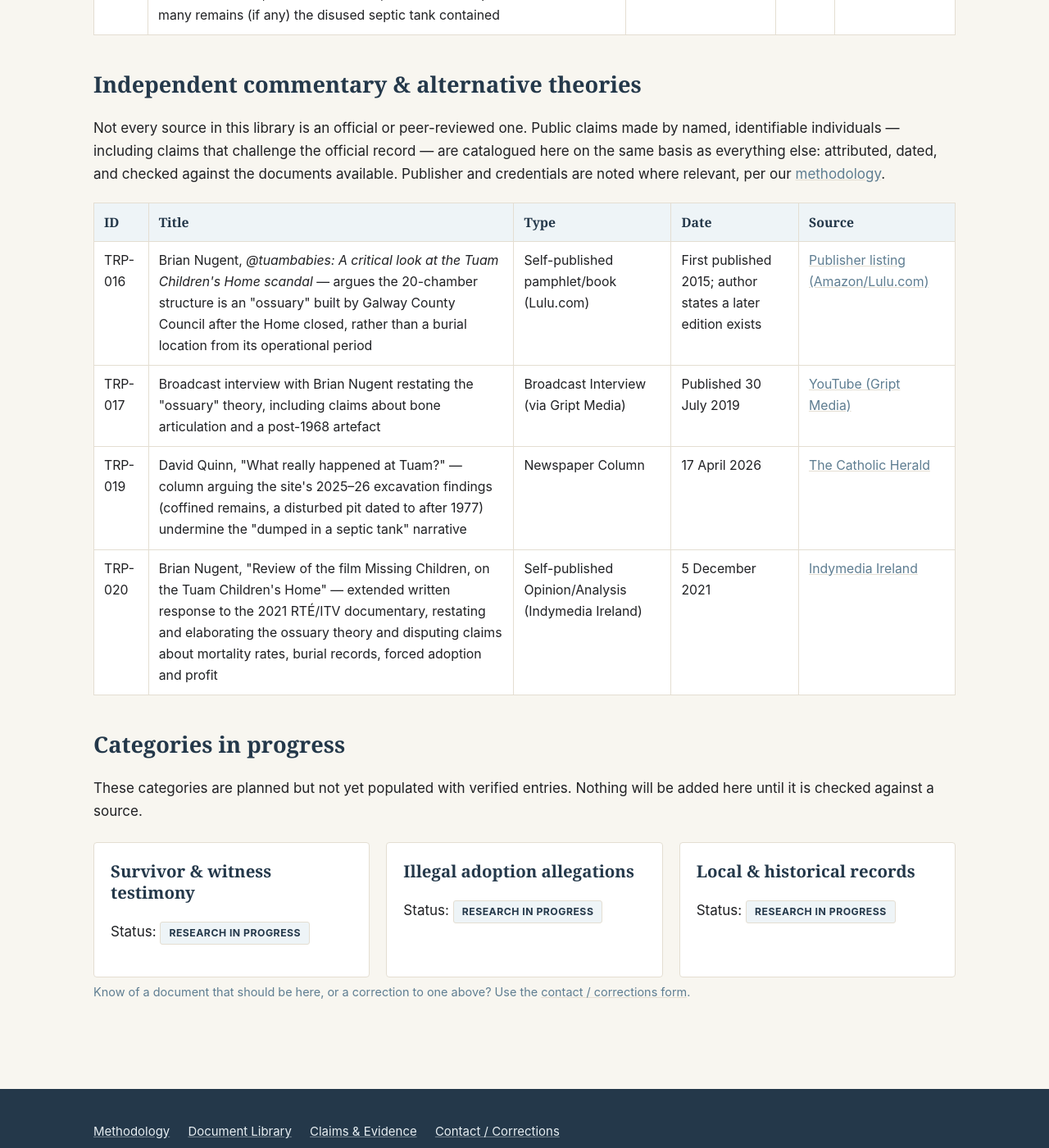
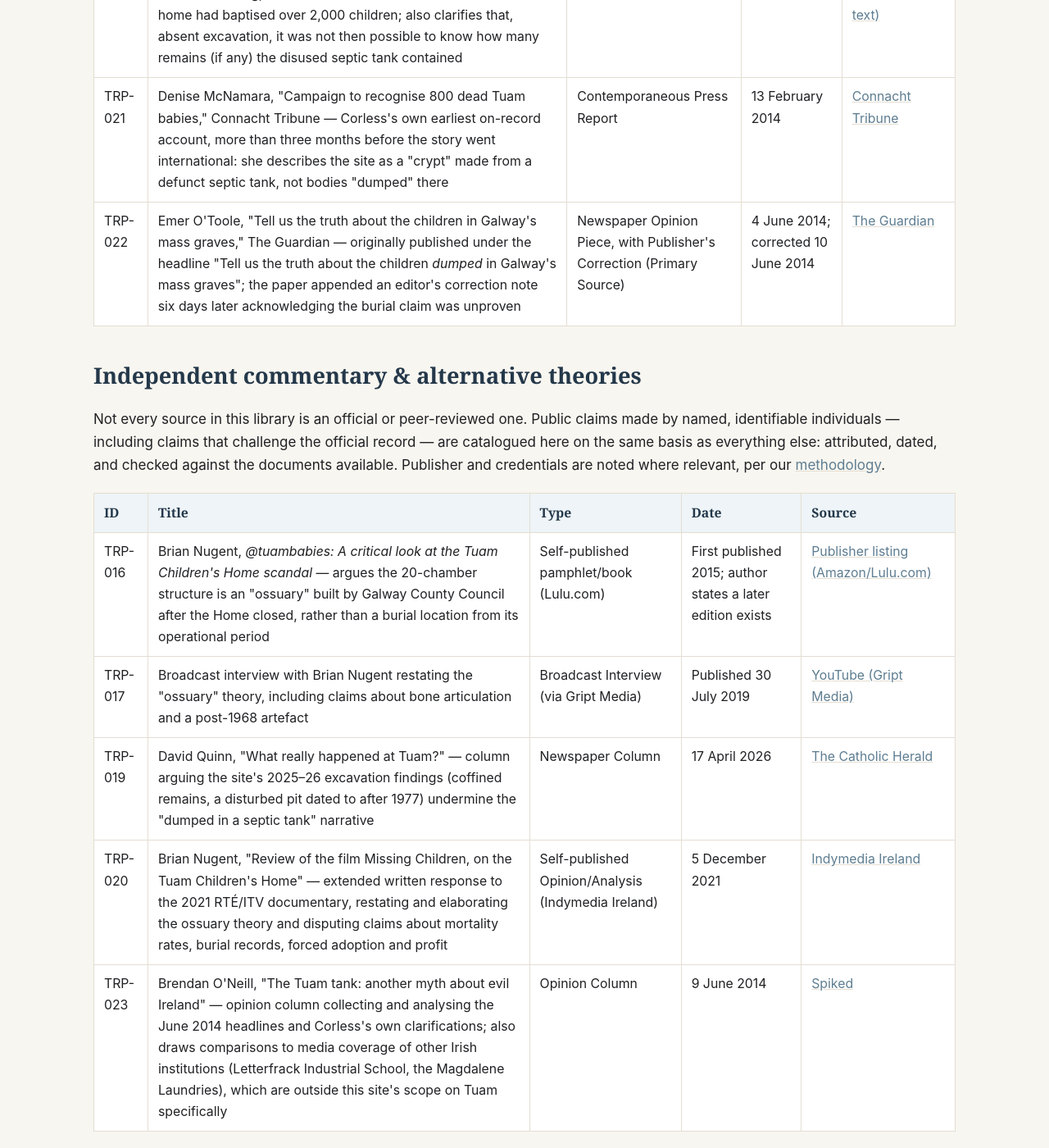
Before and after one commit to Frankytyrone/tuam-records-project, a Jekyll site: the page built from documents.html, in a window 1280 px wide and 1400 px high, scrolled down 2981 px. Shown: the whole window at 82% size. Built offline with Jekyll 4.4.1, drawn with Linux system fonts in a browser that asks for light colours; some web fonts are replaced.

Commit message:
Strengthen 2014 media-exaggeration entry with Corless's earliest quote and The Guardian's own correction
- New TRP-021: Connacht Tribune, 13 Feb 2014 -- Corless's own earliest on-record framing ('crypt', not 'dumped'), months before the story went international
- New TRP-022: The Guardian's 4 June 2014 piece, originally headlined with 'dumped', and its own editor's correction note appended 10 June 2014 -- a second, independent documented outlet correction alongside the AP's
- New TRP-023: Brendan O'Neill / Spiked op-ed cataloged under Independent commentary, noting its other examples (Letterfrack, Magdalene Laundries) are outside this site's Tuam-specific scope
- Expanded the existing 'nearly 800 babies dumped' claims.html entry with these two additional primary sources and headline examples (Boston Globe, Buzzfeed, Guardian)
- AGENTS.md updated

Co-authored-by: Frankytyrone <Frankytyrone@users.noreply.github.com>

```diff
--- a/documents.html
+++ b/documents.html
@@ -156,6 +156,20 @@ permalink: /documents/
         <td>20 June 2014</td>
         <td><a href="https://www.americamagazine.org/all-things/2014/06/20/associated-press-issues-correction-based-america-query/" target="_blank" rel="noopener">America Magazine (carries full AP correction text)</a></td>
       </tr>
+      <tr>
+        <td>TRP-021</td>
+        <td>Denise McNamara, "Campaign to recognise 800 dead Tuam babies," Connacht Tribune &mdash; Corless's own earliest on-record account, more than three months before the story went international: she describes the site as a "crypt" made from a defunct septic tank, not bodies "dumped" there</td>
+        <td>Contemporaneous Press Report</td>
+        <td>13 February 2014</td>
+        <td><a href="https://www.connachttribune.ie/news/campaign-to-recognise-800-dead-tuam-babies-5556891" target="_blank" rel="noopener">Connacht Tribune</a></td>
+      </tr>
+      <tr>
+        <td>TRP-022</td>
+        <td>Emer O'Toole, "Tell us the truth about the children in Galway's mass graves," The Guardian &mdash; originally published under the headline "Tell us the truth about the children <em>dumped</em> in Galway's mass graves"; the paper appended an editor's correction note six days later acknowledging the burial claim was unproven</td>
+        <td>Newspaper Opinion Piece, with Publisher's Correction (Primary Source)</td>
+        <td>4 June 2014; corrected 10 June 2014</td>
+        <td><a href="http://www.theguardian.com/commentisfree/2014/jun/04/children-galway-mass-graves-ireland-catholic-church" target="_blank" rel="noopener">The Guardian</a></td>
+      </tr>
     </table>
 
     <h2>Independent commentary &amp; alternative theories</h2>
@@ -192,6 +206,13 @@ permalink: /documents/
         <td>5 December 2021</td>
         <td><a href="http://www.indymedia.ie/article/108088" target="_blank" rel="noopener">Indymedia Ireland</a></td>
       </tr>
+      <tr>
+        <td>TRP-023</td>
+        <td>Brendan O'Neill, "The Tuam tank: another myth about evil Ireland" &mdash; opinion column collecting and analysing the June 2014 headlines and Corless's own clarifications; also draws comparisons to media coverage of other Irish institutions (Letterfrack Industrial School, the Magdalene Laundries), which are outside this site's scope on Tuam specifically</td>
+        <td>Opinion Column</td>
+        <td>9 June 2014</td>
+        <td><a href="https://www.spiked-online.com/2014/06/09/the-tuam-tank-another-myth-about-evil-ireland/" target="_blank" rel="noopener">Spiked</a></td>
+      </tr>
     </table>
 
     <h2>Categories in progress</h2>
```
Also changed, not shown: AGENTS.md (+1 -0 lines), claims.html (+13 -5 lines).
